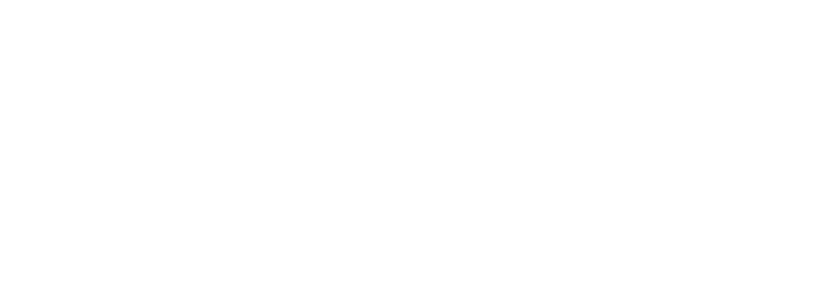
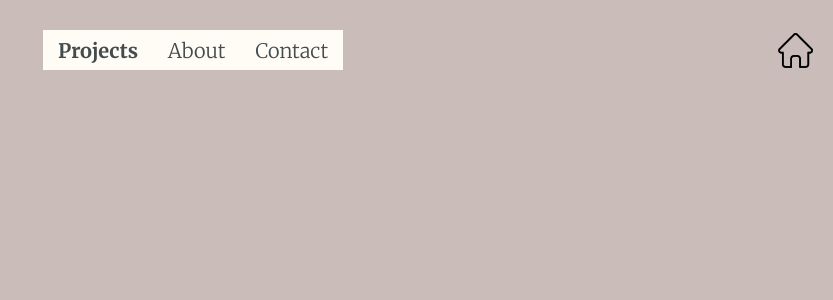
Before and after one commit to rae-107/rae-gebharts-portfolio, a React (Create React App) app: page /projects in a window 1280 px wide. Shown: the top 300 px of the page, without its empty margins (447-1280 px from the left). Built offline with nearby package versions, Linux system fonts and the light colour scheme.

Commit message:
Start on Projects page

```diff
--- a/abstract/_variables.scss
+++ b/abstract/_variables.scss
@@ -1,3 +1,4 @@
 $cream: #FFFBF5;
 $primary: #B5A19C;
+$secondary: #CABCB8;
 $grey: #424B4D;
--- a/src/components/App/App.js
+++ b/src/components/App/App.js
@@ -1,13 +1,14 @@
 import './App.css';
 import Home from '../Home/Home'
 import { Routes, Route } from 'react-router-dom'
+import { Projects } from '../Projects/Projects'
 
 function App() {
   return(
     <main className='app'>
       <Routes>
         <Route path='/' element={<Home/>}></Route>
-        <Route path='/projects' ></Route>
+        <Route path='/projects' element={<Projects />} ></Route>
         <Route path='/about' ></Route>
         <Route path='/contact' ></Route>
       </Routes>
--- a/src/components/NavBar/NavBar.css
+++ b/src/components/NavBar/NavBar.css
@@ -12,4 +12,7 @@
   color: #424B4D;
   font-size: 20px;
   margin: 5px;
+}
+nav a.active {
+  font-weight: bold;
 }/*# sourceMappingURL=NavBar.css.map */
--- a/src/components/NavBar/NavBar.js
+++ b/src/components/NavBar/NavBar.js
@@ -4,9 +4,9 @@
 export const NavBar = () => {
   return (
     <nav>
-      <NavLink >Projects</NavLink>
-      <NavLink>About</NavLink>
-      <NavLink>Contact</NavLink>
+      <NavLink to={'/projects'} >Projects</NavLink>
+      <NavLink to={'/'} >About</NavLink>
+      <NavLink to={'/'} >Contact</NavLink>
     </nav>
   )
 }
--- a/src/components/NavBar/NavBar.scss
+++ b/src/components/NavBar/NavBar.scss
@@ -15,7 +15,7 @@
     margin: 5px;
 
   }
-  // a.active {
-  //   font-weight: bold;
-  // }
+  a.active {
+    font-weight: bold;
+  }
 }
--- /dev/null
+++ b/src/components/Projects/Projects.css
@@ -0,0 +1,11 @@
+.projects {
+  background-color: #CABCB8;
+  color: #FFFBF5;
+  height: 100vh;
+  width: 100vw;
+  display: flex;
+  flex-direction: column;
+  align-items: center;
+  overflow-y: scroll;
+  text-align: center;
+}/*# sourceMappingURL=Projects.css.map */
--- /dev/null
+++ b/src/components/Projects/Projects.js
@@ -0,0 +1,14 @@
+import './Projects.css'
+import { NavBar } from '../NavBar/NavBar'
+
+export const Projects = () => {
+  return (
+    <div className='projects' >
+      <div className="nav-container">
+        <div className="nav-style-box"></div>
+        <NavBar />
+        <img className="home-icon" alt="Home Button" src="/assets/home-stencil.png" />
+      </div>
+    </div>
+  )
+}
--- /dev/null
+++ b/src/components/Projects/Projects.scss
@@ -0,0 +1,13 @@
+@use "../../../abstract/variables" as *;
+
+.projects {
+  background-color: $secondary;
+  color: $cream;
+  height: 100vh;
+  width: 100vw;
+  display: flex;
+  flex-direction: column;
+  align-items: center;
+  overflow-y: scroll;
+  text-align: center;
+}
```
Also changed, not shown: 2 other files (tests, documents, lock files or other folders).
